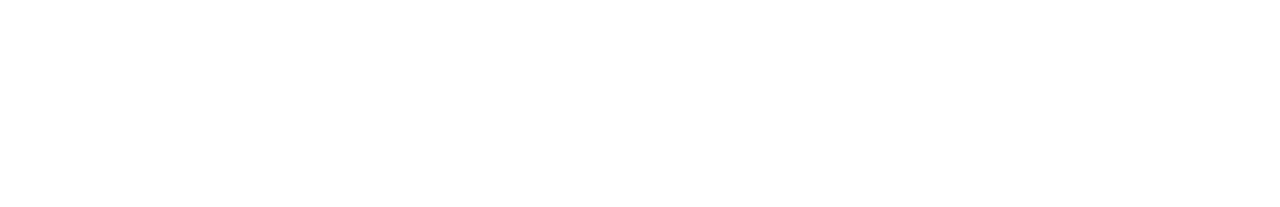
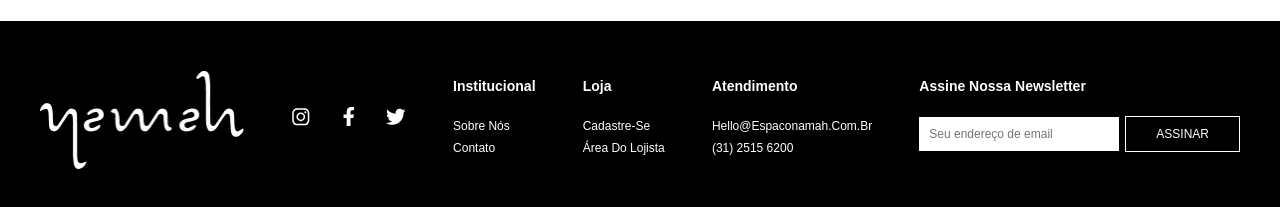
Before and after one commit to dutraneto/big-bang-shop-desafio-frontend, a React (Create React App) app: page / in a window 1280 px wide. Shown: the part 1125-1332 px from the top of the page. Before the commit the page ends 1146 px from the top, so only its background shows below. Built offline with nearby package versions, Linux system fonts and the light colour scheme; a web font is replaced by a local one.

Commit message:
style first section of footer

```diff
--- /dev/null
+++ b/src/components/Footer/Footer.js
@@ -0,0 +1,73 @@
+import React from 'react'
+import './Footer.scss'
+
+import logoWhite from '../../images/logo-white.png'
+
+import { FaInstagram, FaFacebookF, FaTwitter } from 'react-icons/fa'
+
+const Footer = () => {
+    return (
+        <footer className='footer'>
+            <div className='footer__container'>
+                <picture className='footer__img'>
+                    <img className='' src={logoWhite} alt='' />
+                </picture>{' '}
+                <ul className='footer__social'>
+                    <li className='footer__social-item'>
+                        <a className='footer__social-link' href='./'>
+                            <FaInstagram />
+                        </a>
+                    </li>
+                    <li className='footer__social-item'>
+                        <a className='footer__social-link' href='./'>
+                            <FaFacebookF />
+                        </a>
+                    </li>
+                    <li className='footer__social-item'>
+                        <a className='footer__social-link' href='./'>
+                            <FaTwitter />
+                        </a>
+                    </li>
+                </ul>
+                <div className='footer__info'>
+                    <div>
+                        <h4>institucional</h4>
+                        <p>
+                            <a href='./'>sobre nós</a>
+                        </p>
+                        <p>
+                            <a href='./'>contato</a>
+                        </p>
+                    </div>
+                    <div>
+                        <h4>loja</h4>
+                        <p>
+                            <a href='./'>cadastre-se</a>
+                        </p>
+                        <p>
+                            <a href='./'>área do lojista</a>
+                        </p>
+                    </div>
+                    <div>
+                        <h4>atendimento</h4>
+                        <p>
+                            <a href='./'>hello@espaconamah.com.br</a>
+                        </p>
+                        <p>
+                            <a href='./'>(31) 2515 6200</a>
+                        </p>
+                    </div>
+                    <div>
+                        <h4>assine nossa newsletter</h4>
+                        <form action=''>
+                            <input type='email' placeholder='Seu endereço de email' />
+                            <button>assinar</button>
+                        </form>
+                    </div>
+                </div>
+            </div>
+        </footer>
+    )
+}
+
+export default Footer
--- /dev/null
+++ b/src/components/Footer/Footer.scss
@@ -0,0 +1,97 @@
+.footer {
+    width: 100%;
+    height: 258px;
+    background-color: #000;
+    padding: 3.0625rem 0 1.625rem;
+
+    &__container {
+        margin: 0 auto;
+        max-width: 1200px;
+        display: flex;
+        align-items: center;
+        justify-content: space-between;
+    }
+
+    &__img {
+        width: 12.75rem;
+        height: 6.125rem;
+        display: inline-block;
+
+        img {
+            width: 100%;
+            height: auto;
+            object-fit: cover;
+        }
+    }
+
+    &__social {
+        display: flex;
+        justify-content: center;
+        flex-grow: 2;
+
+        &-item:not(:first-child) {
+            margin-left: 1.75rem;
+        }
+
+        &-link {
+            transition: color 0.3s;
+            color: #fff;
+            font-size: 1.225rem;
+
+            &:hover {
+                color: var(--color-verde);
+            }
+        }
+    }
+
+    &__info {
+        display: flex;
+        flex-grow: 3;
+        // width: 75%;
+        justify-content: space-between;
+
+        div {
+            h4 {
+                color: #ffffff;
+                font-size: 0.875rem;
+                margin-bottom: 1.365rem;
+                text-transform: capitalize;
+                font-weight: bold;
+            }
+
+            p {
+                color: #ffffff;
+                font-size: 0.75rem;
+                line-height: 1.8;
+                text-transform: capitalize;
+                font-weight: 100;
+
+                a {
+                    color: currentColor;
+                    &:hover {
+                        color: var(--color-verde);
+                    }
+                }
+            }
+
+            input {
+                border: none;
+                width: 200px;
+                height: 34px;
+                margin-right: 6px;
+                display: inline-block;
+                font-size: 0.75rem;
+                padding-left: 10px;
+            }
+
+            button {
+                color: white;
+                background: transparent;
+                border: 1px solid white;
+                padding: 10px 30px;
+                text-transform: uppercase;
+                font-size: 0.75rem;
+            }
+        }
+    }
+}
--- a/src/components/Home/Home.js
+++ b/src/components/Home/Home.js
@@ -3,6 +3,7 @@
 
 import Nav from '../Nav/Nav'
 import Main from '../Main/Main'
+import Footer from '../Footer/Footer'
 
 const Home = () => {
     return (
@@ -11,6 +12,7 @@
                 <Nav />
             </header>
             <Main />
+            <Footer />
         </>
     )
 }
```
Also changed, not shown: src/images/logo-white.png (added).
